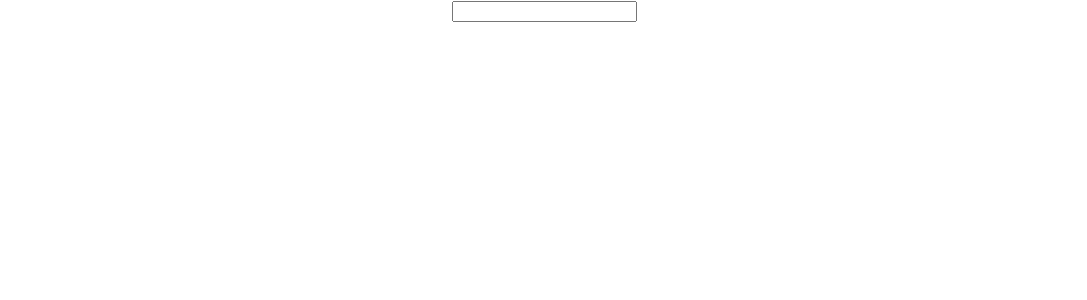
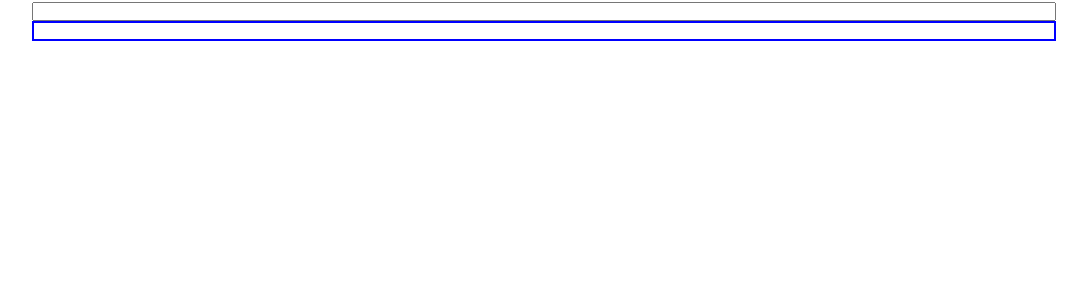
Before and after one commit to WildCodeSchool/Paris-0919-P2-Diabete, a React (Create React App) app in the folder ohmyg/: page / in a window 1280 px wide. Shown: the top 300 px of the page, without its empty margins (96-1183 px from the left). Built offline with nearby package versions, Linux system fonts and the light colour scheme.

Commit message:
list disappears after clicking on element & global css
Co-authored-by: fanya3 <fanya3@gmail.com>
Co-authored-by: paulinedrouhin <51405163+paulinedrouhin@users.noreply.github.com>

```diff
--- a/ohmyg/src/components/pages/meal/ApiRequest.css
+++ b/ohmyg/src/components/pages/meal/ApiRequest.css
@@ -0,0 +1,35 @@
+* {
+    margin: 0px;
+    padding: 0px;
+    box-sizing: border-box;
+}
+
+.ApiRequest-form {
+
+    width: 80%;
+    margin: auto;
+
+}
+
+.ApiRequest-input {
+    width: 100%;
+}
+
+
+.ApiRequest-list {
+    border: solid 2px blue;
+    width: 100%;
+    padding: 0.5em
+
+}
+
+.ApiRequest-listItem {
+    list-style: none;
+    text-align: left;
+
+    padding : 0.5em
+}
+
+.ApiRequest-listItem:hover{
+    background-color:grey
+}
--- a/ohmyg/src/components/pages/meal/ApiRequest.js
+++ b/ohmyg/src/components/pages/meal/ApiRequest.js
@@ -1,5 +1,6 @@
 import React, {Component} from 'react'
 import axios from 'axios'
+import "./ApiRequest.css"
 
 
 class ApiRequest extends Component {
@@ -20,10 +21,6 @@ class ApiRequest extends Component {
     });
 }
 
-    // componentDidMount () {
-    //     this.getInfo()
-    // }
-
 
     handleChange= (event)=> {
         this.setState({ title: event.target.value });
@@ -37,6 +34,7 @@ class ApiRequest extends Component {
         const item = this.state.foods.find(element =>
            element.fields.origfdnm === name)
         this.setState({chosenFood : item})
+        this.setState({title: ""})
 
     };
 
@@ -44,10 +42,11 @@ class ApiRequest extends Component {
         console.log(this.state.chosenFood)
     return (
         <div>
-            <form>
+            <form className="ApiRequest-form">
                 <input
                 id="title"
                 name="title"
+                className="ApiRequest-input"
                 list="food"
                 type="text"
                 value={this.state.title}
@@ -55,12 +54,15 @@ class ApiRequest extends Component {
                 minLength="4" required
                 />
 
-                <ul id="food" className="ApiRequest" >
-                    {this.state.foods
+                <ul id="food" className="ApiRequest-list" >
+                    {this.state.title.length > 3 ?
+                    this.state.foods
                         .map(food => (
-                        <li key={food.fields.origfdnm} onClick={() => this.chooseFood(food.fields.origfdnm)}> {food.fields.origfdnm}
+                        <li key={food.fields.origfdnm} className="ApiRequest-listItem" onClick={() => this.chooseFood(food.fields.origfdnm)}> {food.fields.origfdnm}
                         </li>
-                    ))}
+                    ))
+                    : ""
+                }
                 </ul>
 
             </form>
```
